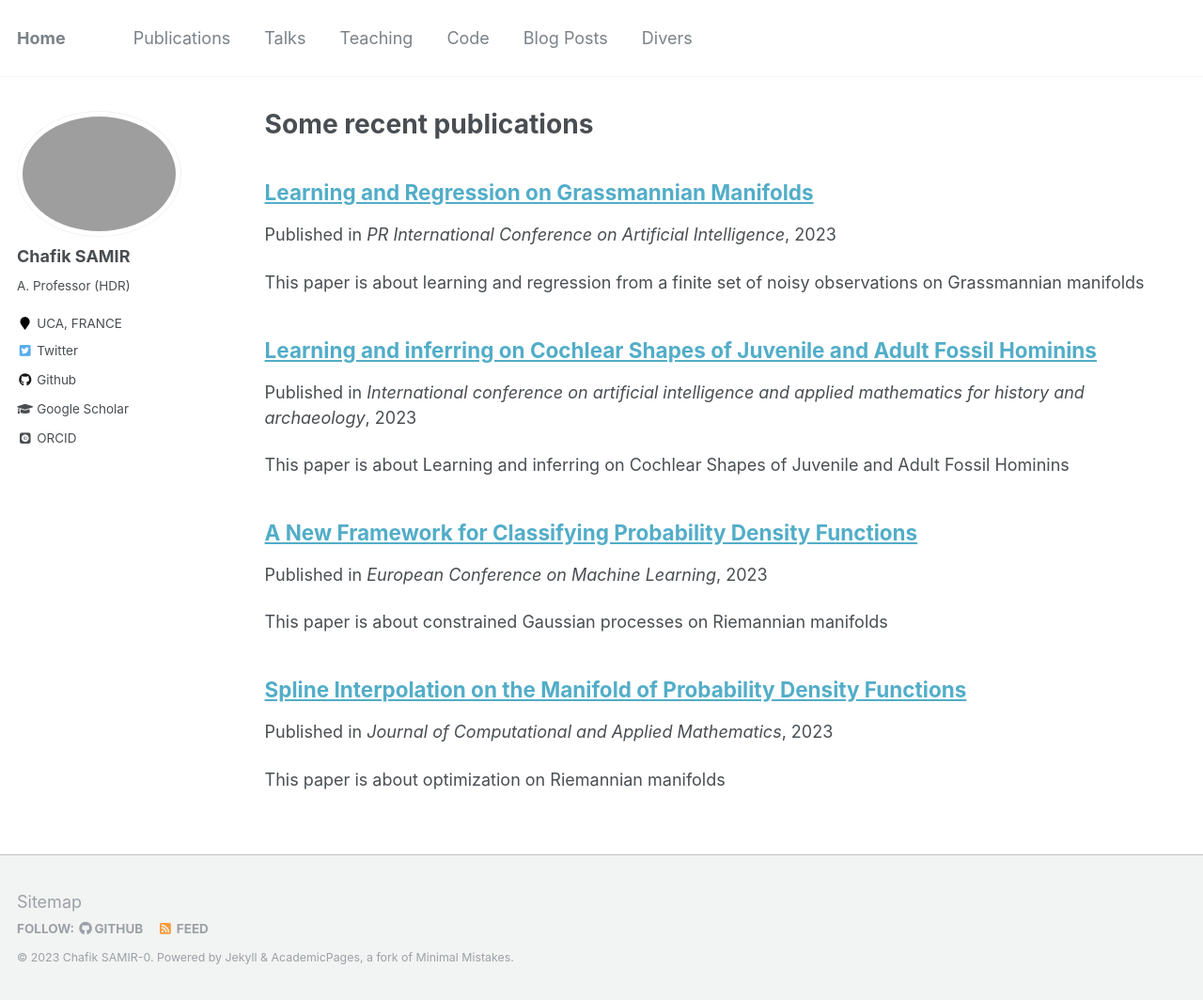
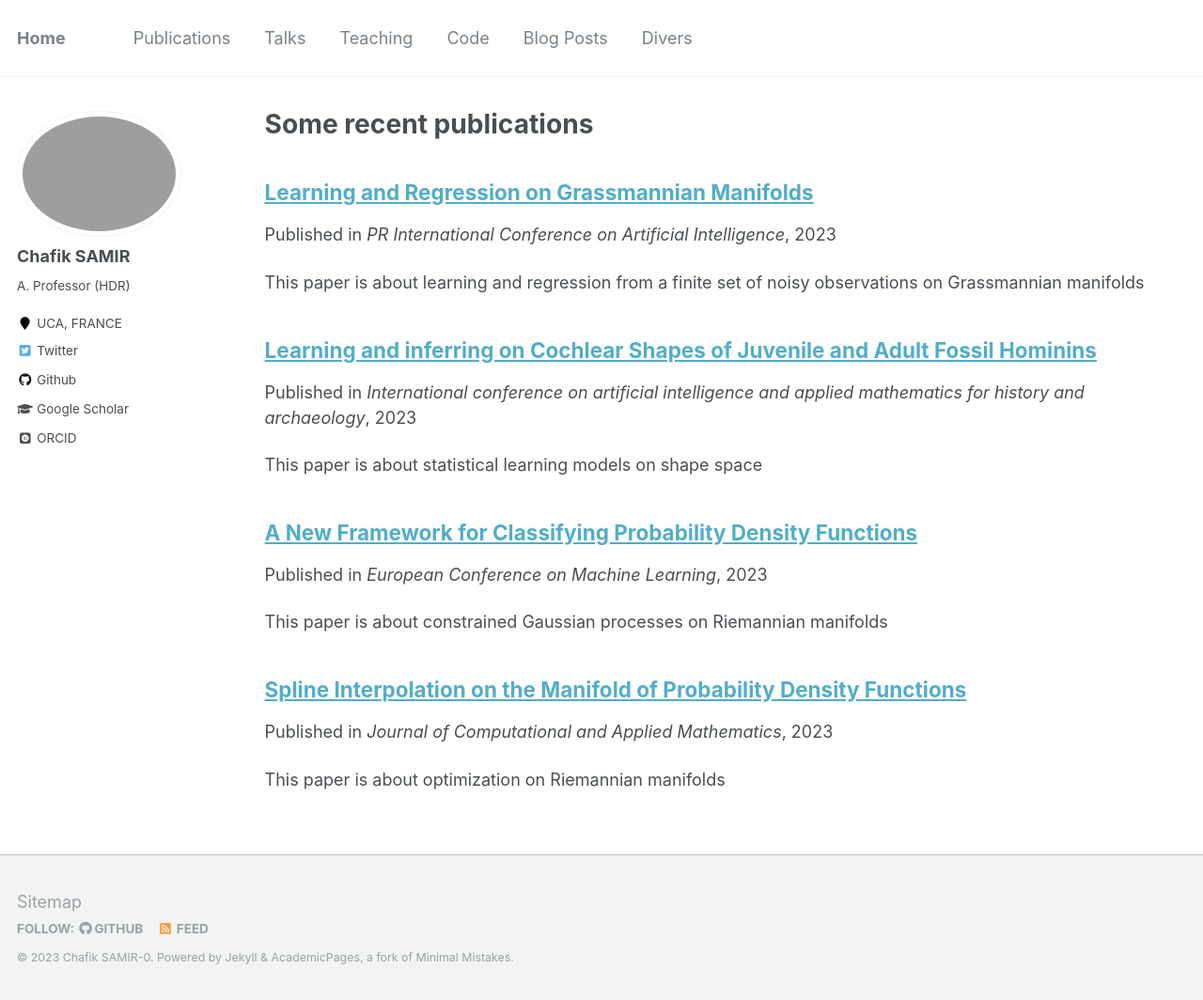
Before and after one commit to Chsamir/chsamir.github.io, a Jekyll site: the page built from _pages/publications.md, in a window 1280 px wide and 1064 px high. Shown: the whole window at 94% size. Built offline with Jekyll 4.4.1, drawn with Linux system fonts in a browser that asks for light colours; some web fonts are replaced.

Commit message:
Update 2023-10-27-paper-title-number-1.md

```diff
--- a/_publications/2023-10-27-paper-title-number-1.md
+++ b/_publications/2023-10-27-paper-title-number-1.md
@@ -2,7 +2,7 @@
 title: "Learning and inferring on Cochlear Shapes of Juvenile and Adult Fossil Hominins"
 collection: publications
 #permalink: /publication/2023-10-27-paper-title-number-1
-excerpt: 'This paper is about Learning and inferring on Cochlear Shapes of Juvenile and Adult Fossil Hominins'
+excerpt: 'This paper is about statistical learning models on shape space'
 date: 2023-10-27
 venue: 'International conference on artificial intelligence and applied mathematics for history and archaeology'
 ---
```
